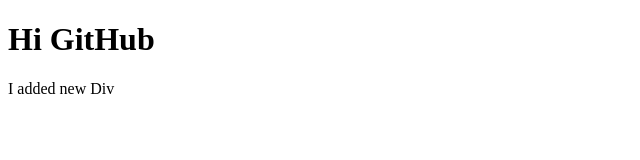
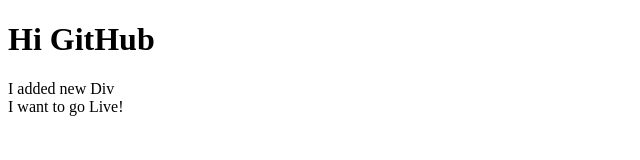
Before and after one commit to anusha-anilk/anusha-anilk.github.io, a plain HTML site: page index.html in a window 1280 px wide. Shown: the full height of the page, 0-640 px from the left. Drawn offline with Linux system fonts and the light colour scheme.

Commit message:
Update index.html

```diff
--- a/index.html
+++ b/index.html
@@ -9,5 +9,6 @@
 <body>
     <h1>Hi GitHub</h1>
     <div>I added new Div</div>
+    <div>I want to go Live!</div>
 </body>
 </html>
```
